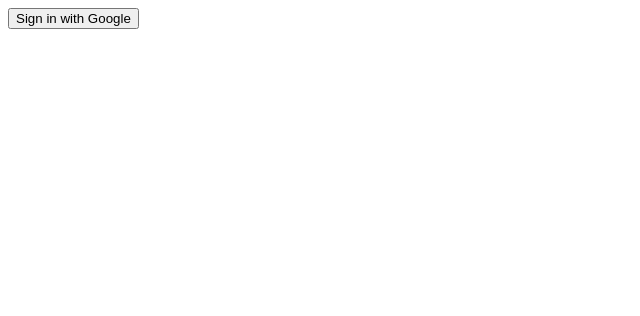
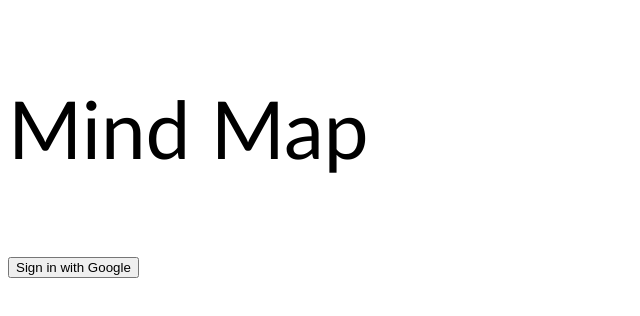
Before and after one commit to jamesdaniel3/MindMap, a React (Vite) app in the folder frontend/: page / in a window 1280 px wide. Shown: the top 316 px of the page, without its empty margins (0-640 px from the left). Built offline with nearby package versions, Linux system fonts and the light colour scheme; no server answers.

Commit message:
added a font

```diff
--- a/frontend/src/main.jsx
+++ b/frontend/src/main.jsx
@@ -6,6 +6,9 @@
 
 import Login from "./routes/Login.jsx";
 import Home from "./routes/Home.jsx";
+
+import "./styles/fonts.css";
+import "./styles/common.css";
 
 const App = () => {
   const [userInfo, setUserInfo] = useState(null);
--- a/frontend/src/routes/Login.jsx
+++ b/frontend/src/routes/Login.jsx
@@ -9,6 +9,8 @@
 
 // Import the auth instance from your firebase config file
 import { auth } from "../firebase";
+
+import "../styles/login.css";
 
 function Login({ setUserInfo }) {
   const [loading, setLoading] = useState(false);
@@ -61,8 +63,13 @@
 
   return (
     <div>
+      <p className="login-site-name">Mind Map</p>
       {error && <div>{error}</div>}
-      <button onClick={handleGoogleSignIn} disabled={loading}>
+      <button
+        onClick={handleGoogleSignIn}
+        disabled={loading}
+        className="google-button"
+      >
         {loading ? "Connecting..." : "Sign in with Google"}
       </button>
     </div>
--- /dev/null
+++ b/frontend/src/styles/common.css
@@ -0,0 +1,3 @@
+body {
+  font-family: "Lato-Regular", sans-serif;
+}
--- /dev/null
+++ b/frontend/src/styles/fonts.css
@@ -0,0 +1,6 @@
+@font-face {
+  font-family: "Lato-Regular";
+  src: url("../assets/fonts/Lato-Regular.ttf") format("truetype");
+  font-weight: normal;
+  font-style: normal;
+}
--- /dev/null
+++ b/frontend/src/styles/login.css
@@ -0,0 +1,3 @@
+.login-site-name {
+  font-size: 80px;
+}
```
Also changed, not shown: frontend/src/assets/fonts/Lato-Regular.ttf (added).
